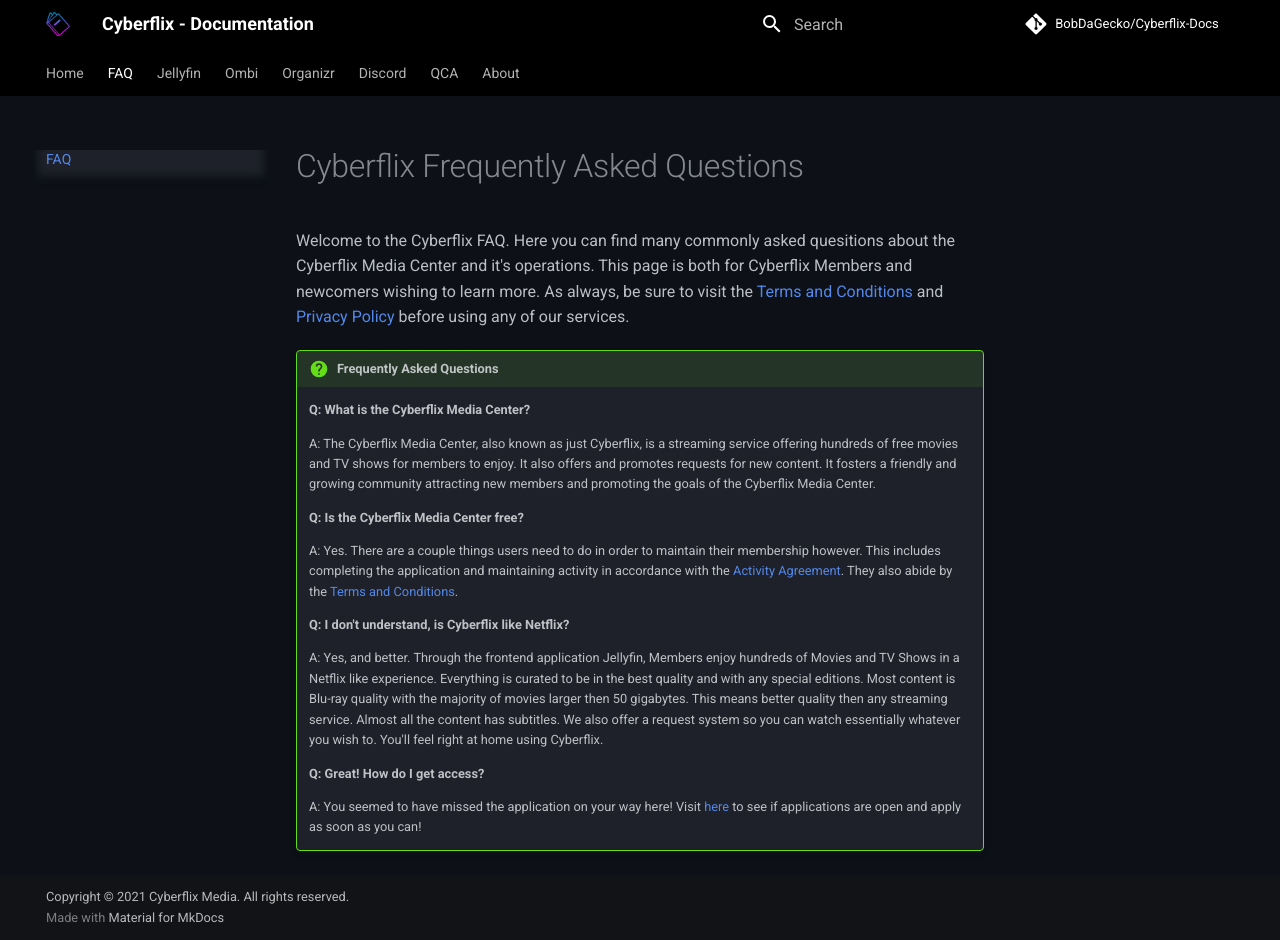
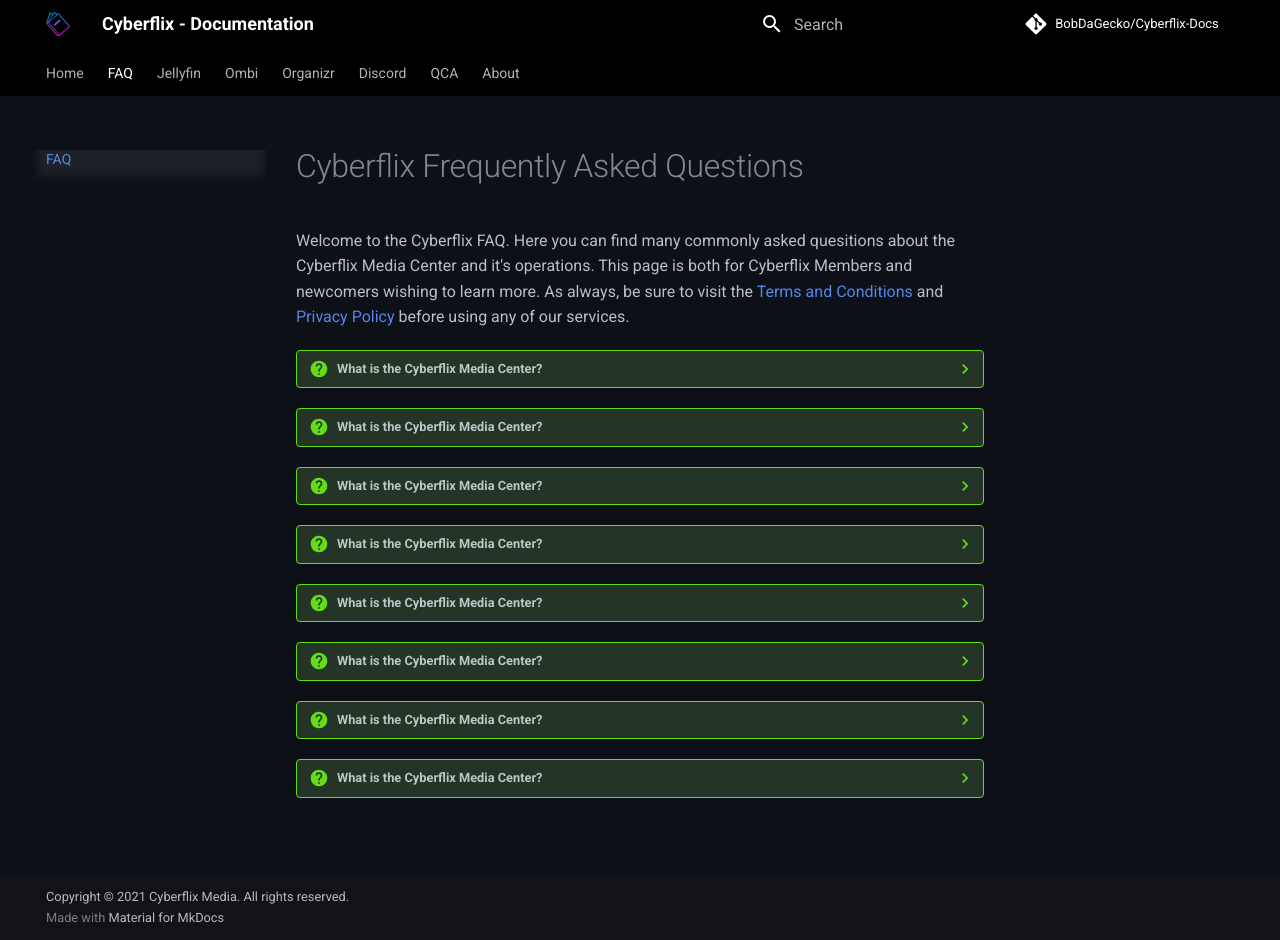
Before and after one commit to Cyberflix-Media/Cyberflix-Docs, an MkDocs documentation site: the page built from docs/faq.md, in a window 1280 px wide and 940 px high. Built offline with MkDocs 1.6.1 and Material for MkDocs 9.7.7, drawn with Linux system fonts in a browser that asks for light colours; comment, search, counter and statistics services are not loaded; some of the changed lines change nothing that is shown.

Commit message:
Update faq.md

```diff
--- a/docs/faq.md
+++ b/docs/faq.md
@@ -1,20 +1,34 @@
 # Cyberflix Frequently Asked Questions
 Welcome to the Cyberflix FAQ. Here you can find many commonly asked quesitions about the Cyberflix Media Center and it's operations. This page is both for Cyberflix Members and newcomers wishing to learn more. As always, be sure to visit the [Terms and Conditions](https://docs.cyberflix.io/about/terms-and-conditions) and [Privacy Policy](https://docs.cyberflix.io/about/privacy-policy) before using any of our services.
 
-!!! question "Frequently Asked Questions"
+??? question "What is the Cyberflix Media Center?"
 
-    **Q: What is the Cyberflix Media Center?**
+    The Cyberflix Media Center is something that is known as a media center. Now a media center for most people is a way they manage their movie collection, whether digital or physical (Blu-ray/DVD). In this case, Cyberflix is completely online and is a collection of digital media. It is the personal collection of BobDaGecko, however since Cyberflix has other members, the collection grows nearly everyday. On top of this all the content is sourced from private online sources that most don’t have access to. This allows for the latest, highest quality content to always be available for Cyberflix Members. There are a lot of pieces to how Cyberflix functions and it is very complicated but we did the work so you don’t have to.
 
-    A: The Cyberflix Media Center, also known as just Cyberflix, is a streaming service offering hundreds of free movies and TV shows for members to enjoy. It also offers and promotes requests for new content. It fosters a friendly and growing community attracting new members and promoting the goals of the Cyberflix Media Center.
+??? question "What is the Cyberflix Media Center?"
 
-    **Q: Is the Cyberflix Media Center free?**
+    The Cyberflix Media Center is something that is known as a media center. Now a media center for most people is a way they manage their movie collection, whether digital or physical (Blu-ray/DVD). In this case, Cyberflix is completely online and is a collection of digital media. It is the personal collection of BobDaGecko, however since Cyberflix has other members, the collection grows nearly everyday. On top of this all the content is sourced from private online sources that most don’t have access to. This allows for the latest, highest quality content to always be available for Cyberflix Members. There are a lot of pieces to how Cyberflix functions and it is very complicated but we did the work so you don’t have to.
 
-    A: Yes. There are a couple things users need to do in order to maintain their membership however. This includes completing the application and maintaining activity in accordance with the [Activity Agreement](https://docs.cyberflix.io/about/activity-agreement). They also abide by the [Terms and Conditions](https://docs.cyberflix.io/about/terms-and-conditions).
+??? question "What is the Cyberflix Media Center?"
 
-    **Q: I don't understand, is Cyberflix like Netflix?**
+    The Cyberflix Media Center is something that is known as a media center. Now a media center for most people is a way they manage their movie collection, whether digital or physical (Blu-ray/DVD). In this case, Cyberflix is completely online and is a collection of digital media. It is the personal collection of BobDaGecko, however since Cyberflix has other members, the collection grows nearly everyday. On top of this all the content is sourced from private online sources that most don’t have access to. This allows for the latest, highest quality content to always be available for Cyberflix Members. There are a lot of pieces to how Cyberflix functions and it is very complicated but we did the work so you don’t have to.
 
-    A: Yes, and better. Through the frontend application Jellyfin, Members enjoy hundreds of Movies and TV Shows in a Netflix like experience. Everything is curated to be in the best quality and with any special editions. Most content is Blu-ray quality with the majority of movies larger then 50 gigabytes. This means better quality then any streaming service. Almost all the content has subtitles. We also offer a request system so you can watch essentially whatever you wish to. You'll feel right at home using Cyberflix.
+??? question "What is the Cyberflix Media Center?"
 
-    **Q: Great! How do I get access?**
+    The Cyberflix Media Center is something that is known as a media center. Now a media center for most people is a way they manage their movie collection, whether digital or physical (Blu-ray/DVD). In this case, Cyberflix is completely online and is a collection of digital media. It is the personal collection of BobDaGecko, however since Cyberflix has other members, the collection grows nearly everyday. On top of this all the content is sourced from private online sources that most don’t have access to. This allows for the latest, highest quality content to always be available for Cyberflix Members. There are a lot of pieces to how Cyberflix functions and it is very complicated but we did the work so you don’t have to.
 
-    A: You seemed to have missed the application on your way here! Visit [here](https://www.cyberflix.io/pages/applications.html) to see if applications are open and apply as soon as you can!
+??? question "What is the Cyberflix Media Center?"
+
+    The Cyberflix Media Center is something that is known as a media center. Now a media center for most people is a way they manage their movie collection, whether digital or physical (Blu-ray/DVD). In this case, Cyberflix is completely online and is a collection of digital media. It is the personal collection of BobDaGecko, however since Cyberflix has other members, the collection grows nearly everyday. On top of this all the content is sourced from private online sources that most don’t have access to. This allows for the latest, highest quality content to always be available for Cyberflix Members. There are a lot of pieces to how Cyberflix functions and it is very complicated but we did the work so you don’t have to.
+
+??? question "What is the Cyberflix Media Center?"
+
+    The Cyberflix Media Center is something that is known as a media center. Now a media center for most people is a way they manage their movie collection, whether digital or physical (Blu-ray/DVD). In this case, Cyberflix is completely online and is a collection of digital media. It is the personal collection of BobDaGecko, however since Cyberflix has other members, the collection grows nearly everyday. On top of this all the content is sourced from private online sources that most don’t have access to. This allows for the latest, highest quality content to always be available for Cyberflix Members. There are a lot of pieces to how Cyberflix functions and it is very complicated but we did the work so you don’t have to.
+
+??? question "What is the Cyberflix Media Center?"
+
+    The Cyberflix Media Center is something that is known as a media center. Now a media center for most people is a way they manage their movie collection, whether digital or physical (Blu-ray/DVD). In this case, Cyberflix is completely online and is a collection of digital media. It is the personal collection of BobDaGecko, however since Cyberflix has other members, the collection grows nearly everyday. On top of this all the content is sourced from private online sources that most don’t have access to. This allows for the latest, highest quality content to always be available for Cyberflix Members. There are a lot of pieces to how Cyberflix functions and it is very complicated but we did the work so you don’t have to.
+
+??? question "What is the Cyberflix Media Center?"
+
+    The Cyberflix Media Center is something that is known as a media center. Now a media center for most people is a way they manage their movie collection, whether digital or physical (Blu-ray/DVD). In this case, Cyberflix is completely online and is a collection of digital media. It is the personal collection of BobDaGecko, however since Cyberflix has other members, the collection grows nearly everyday. On top of this all the content is sourced from private online sources that most don’t have access to. This allows for the latest, highest quality content to always be available for Cyberflix Members. There are a lot of pieces to how Cyberflix functions and it is very complicated but we did the work so you don’t have to.
```
